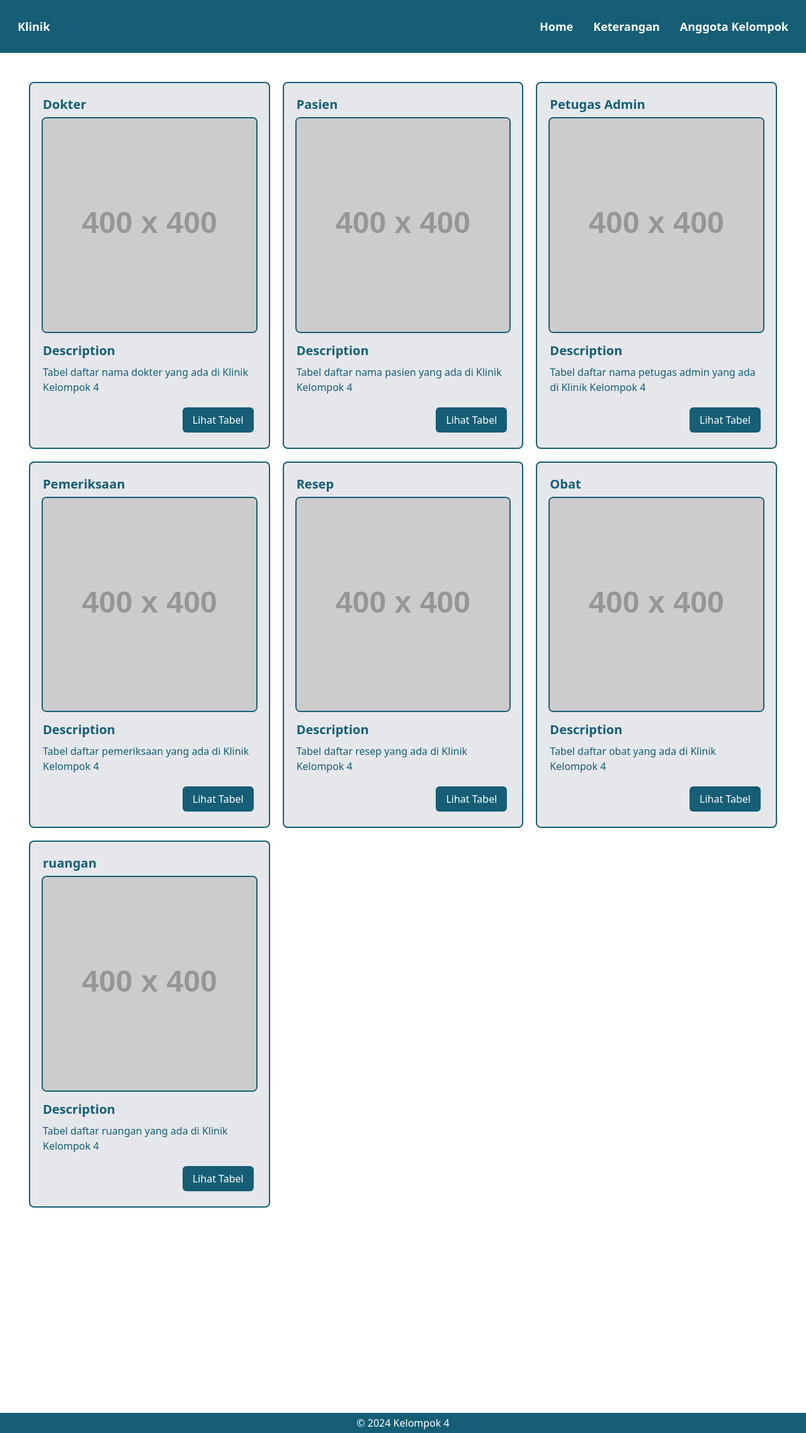
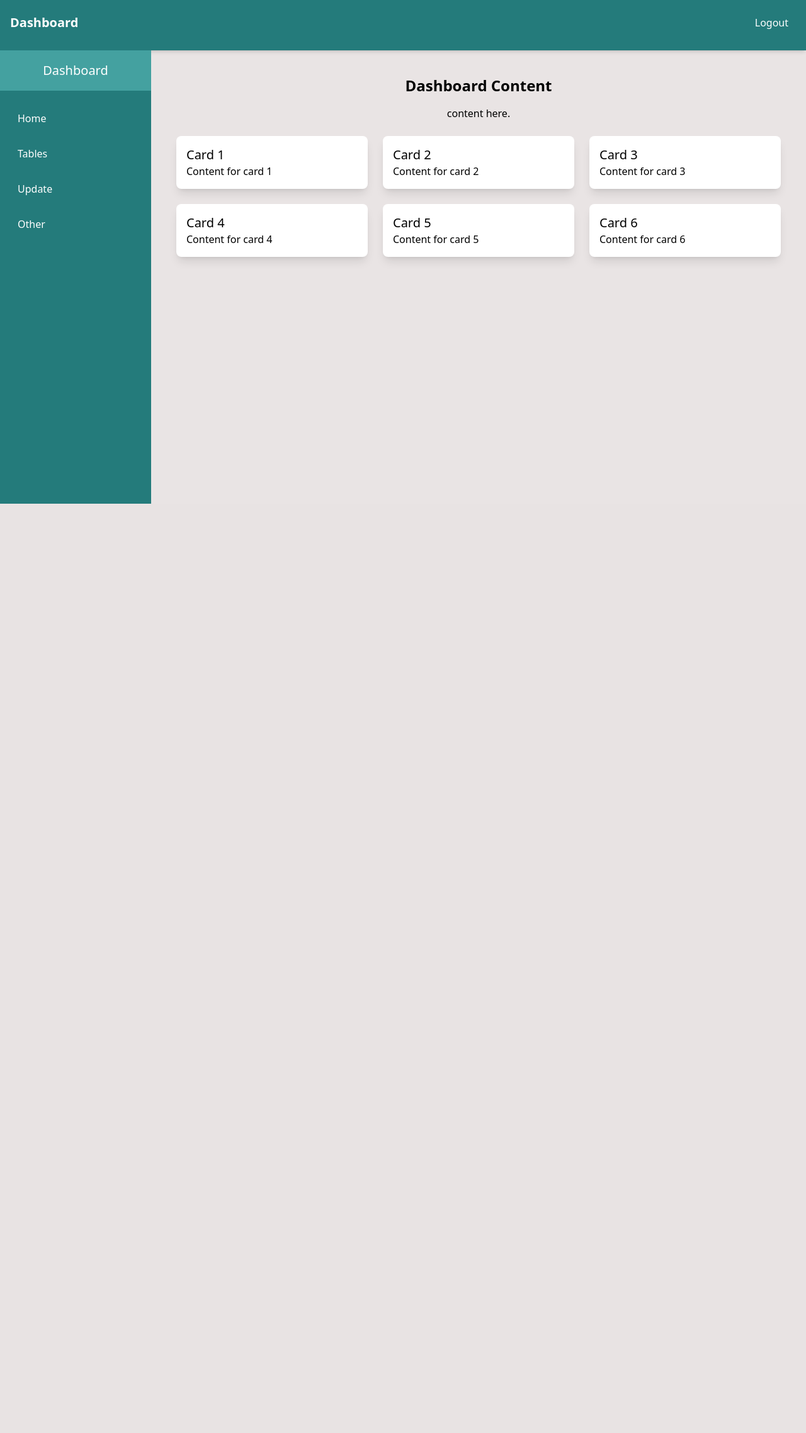
Before and after one commit to FredyRamadhan/flask-pyodbc-sqlserver, a Flask app: page / in a window 1280 px wide. Shown: the whole page at 63% size. After the commit the page ends 800 px from the top, so only its background shows below. Run offline with Flask 3, Linux system fonts and the light colour scheme; grey boxes labelled with a size stand in for pictures from a placeholder-image service; some libraries are stand-ins or nearby versions.

Commit message:
updated table html

```diff
--- a/app/templates/home.html
+++ b/app/templates/home.html
@@ -1,117 +1,41 @@
-<!DOCTYPE html>
-<html lang="en">
-<head>
-    <meta charset="UTF-8">
-    <meta name="viewport" content="width=device-width, initial-scale=1.0">
-    <title>Home</title>
-    <script src="https://cdn.tailwindcss.com"></script>
-</head>
-<body class="min-height-screen">
-    <header>
-        <nav>
-          <div class="flex align-start justify-between p-5 bg-cyan-800 text-white text-lg font-semibold">
-            <div class="flex align-middle p-2">
-              <a href="/">Klinik</a>
+{% extends "index.html" %}
+
+{% block title %}
+Dashboard
+{% endblock %}
+
+{% block content %}
+    <div class="flex-1 p-6 overflow-y-auto">
+        <h2 class="text-2xl font-semibold mb-4 text-dark text-center">Dashboard Content</h2>
+        <p class="text-dark text-center mb-6">content here.</p>
+
+        <!-- Example content -->
+        <div class="mt-6 grid grid-cols-1 sm:grid-cols-2 lg:grid-cols-3 gap-6 max-w-screen-lg mx-auto">
+            <div class="bg-whites p-4 shadow-lg rounded-lg">
+                <h3 class="text-xl font-medium text-dark">Card 1</h3>
+                <p class="text-dark">Content for card 1</p>
             </div>
-            <div class="flex" id="navbarNav">
-              <ul class="flex align-middle gap-3 md:gap-8 text-white p-2">
-                <li class="nav-item">
-                  <a class="nav-link" href="/">Home</a>
-                </li>
-                <li class="nav-item">
-                  <a class="nav-link" href="/dokter">Keterangan</a>
-                </li>
-                <li class="nav-item">
-                  <a class="nav-link" href="/anggota-kelompok">Anggota Kelompok</a>
-                </li>
-              </ul>
+            <div class="bg-whites p-4 shadow-lg rounded-lg">
+                <h3 class="text-xl font-medium text-dark">Card 2</h3>
+                <p class="text-dark">Content for card 2</p>
             </div>
-          </div>
-        </nav>
-    </header>
-    <main class="mb-[40vh]">
-      <section class="max-w-[1200px] grid grid-cols-1 md:grid-cols-2 lg:grid-cols-3 gap-2 mx-auto mt-10">
-          <div class="min-w-[250px]  ring-cyan-800 ring-2 bg-gray-200 inline-flex flex-col gap-2 p-5 rounded-md m-2">
-              <h1 class="font-bold text-xl text-cyan-800">Dokter</h1>
-              <img class="rounded-md ring-2 ring-cyan-800" src="https://placehold.co/400" alt="img">
-              <div  class="text-cyan-800 flex flex-col gap-2 my-2">
-                  <h1 class="text-xl font-bold">Description</h1>
-                  <p>Tabel daftar nama dokter yang ada di Klinik Kelompok 4</p>
-              </div>
-              <div class="flex p-1 justify-end">
-                  <a href="/dokter"><button class="p-2 px-4 rounded-md bg-cyan-800 text-white">Lihat Tabel</button></a>
-              </div>
-          </div>
-          <div class="min-w-[250px]  ring-cyan-800 ring-2 bg-gray-200 inline-flex flex-col gap-2 p-5 rounded-md m-2">
-              <h1 class="font-bold text-xl text-cyan-800">Pasien</h1>
-              <img class="rounded-md ring-2 ring-cyan-800" src="https://placehold.co/400" alt="img">
-              <div  class="text-cyan-800 flex flex-col gap-2 my-2">
-                  <h1 class="text-xl font-bold">Description</h1>
-                  <p>Tabel daftar nama pasien yang ada di Klinik Kelompok 4</p>
-              </div>
-              <div class="flex p-1 justify-end">
-                  <a href="/pasien"><button class="p-2 px-4 rounded-md bg-cyan-800 text-white">Lihat Tabel</button></a>
-              </div>
-          </div>
-          <div class="min-w-[250px] ring-cyan-800 ring-2 bg-gray-200 inline-flex flex-col gap-2 p-5 rounded-md m-2">
-              <h1 class="font-bold text-xl text-cyan-800">Petugas Admin</h1>
-              <img class="rounded-md ring-2 ring-cyan-800" src="https://placehold.co/400" alt="img">
-              <div  class="text-cyan-800 flex flex-col gap-2 my-2">
-                  <h1 class="text-xl font-bold">Description</h1>
-                  <p>Tabel daftar nama petugas admin yang ada di Klinik Kelompok 4</p>
-              </div>
-              <div class="flex p-1 justify-end">
-                  <a href="/petugasAdmin"><button class="p-2 px-4 rounded-md bg-cyan-800 text-white">Lihat Tabel</button></a>
-              </div>
-          </div>
-          <div class="min-w-[250px] ring-cyan-800 ring-2 bg-gray-200 inline-flex flex-col gap-2 p-5 rounded-md m-2">
-              <h1 class="font-bold text-xl text-cyan-800">Pemeriksaan</h1>
-              <img class="rounded-md ring-2 ring-cyan-800" src="https://placehold.co/400" alt="img">
-              <div  class="text-cyan-800 flex flex-col gap-2 my-2">
-                  <h1 class="text-xl font-bold">Description</h1>
-                  <p>Tabel daftar pemeriksaan yang ada di Klinik Kelompok 4</p>
-              </div>
-              <div class="flex p-1 justify-end">
-                  <a href="/petugasAdmin"><button class="p-2 px-4 rounded-md bg-cyan-800 text-white">Lihat Tabel</button></a>
-              </div>
-          </div>
-          <div class="min-w-[250px] ring-cyan-800 ring-2 bg-gray-200 inline-flex flex-col gap-2 p-5 rounded-md m-2">
-              <h1 class="font-bold text-xl text-cyan-800">Resep</h1>
-              <img class="rounded-md ring-2 ring-cyan-800" src="https://placehold.co/400" alt="img">
-              <div  class="text-cyan-800 flex flex-col gap-2 my-2">
-                  <h1 class="text-xl font-bold">Description</h1>
-                  <p>Tabel daftar resep yang ada di Klinik Kelompok 4</p>
-              </div>
-              <div class="flex p-1 justify-end">
-                  <a href="/petugasAdmin"><button class="p-2 px-4 rounded-md bg-cyan-800 text-white">Lihat Tabel</button></a>
-              </div>
-          </div>
-          <div class="min-w-[250px] ring-cyan-800 ring-2 bg-gray-200 inline-flex flex-col gap-2 p-5 rounded-md m-2">
-              <h1 class="font-bold text-xl text-cyan-800">Obat</h1>
-              <img class="rounded-md ring-2 ring-cyan-800" src="https://placehold.co/400" alt="img">
-              <div  class="text-cyan-800 flex flex-col gap-2 my-2">
-                  <h1 class="text-xl font-bold">Description</h1>
-                  <p>Tabel daftar obat yang ada di Klinik Kelompok 4</p>
-              </div>
-              <div class="flex p-1 justify-end">
-                  <a href="/obat"><button class="p-2 px-4 rounded-md bg-cyan-800 text-white">Lihat Tabel</button></a>
-              </div>
-          </div>
-          <div class="min-w-[250px] ring-cyan-800 ring-2 bg-gray-200 inline-flex flex-col gap-2 p-5 rounded-md m-2">
-              <h1 class="font-bold text-xl text-cyan-800">ruangan</h1>
-              <img class="rounded-md ring-2 ring-cyan-800" src="https://placehold.co/400" alt="img">
-              <div  class="text-cyan-800 flex flex-col gap-2 my-2">
-                  <h1 class="text-xl font-bold">Description</h1>
-                  <p>Tabel daftar ruangan yang ada di Klinik Kelompok 4</p>
-              </div>
-              <div class="flex p-1 justify-end">
-                  <a href="/ruangan"><button class="p-2 px-4 rounded-md bg-cyan-800 text-white">Lihat Tabel</button></a>
-              </div>
-          </div>
-      </section>
-    </main>
-    <footer class="relative bottom-0 z-0 w-full">
-      <div class="bg-cyan-800 flex justify-center p-1 text-white">&copy; 2024 Kelompok 4</div>
-    </footer>
-</body>
-</html>
+            <div class="bg-whites p-4 shadow-lg rounded-lg">
+                <h3 class="text-xl font-medium text-dark">Card 3</h3>
+                <p class="text-dark">Content for card 3</p>
+            </div>
+
+            <div class="bg-whites p-4 shadow-lg rounded-lg">
+                <h3 class="text-xl font-medium text-dark">Card 4</h3>
+                <p class="text-dark">Content for card 4</p>
+            </div>
+            <div class="bg-whites p-4 shadow-lg rounded-lg">
+                <h3 class="text-xl font-medium text-dark">Card 5</h3>
+                <p class="text-dark">Content for card 5</p>
+            </div>
+            <div class="bg-whites p-4 shadow-lg rounded-lg">
+                <h3 class="text-xl font-medium text-dark">Card 6</h3>
+                <p class="text-dark">Content for card 6</p>
+            </div>
+        </div>
+    </div>
+{% endblock %}
--- a/app/templates/index.html
+++ b/app/templates/index.html
@@ -44,7 +44,7 @@
                     Dashboard
                 </div>
                 <ul class="space-y-4 mt-6 px-4">
-                    <li><a href="#" class="block py-2 px-3 rounded hover:bg-accent_dark">Home</a></li>
+                    <li><a href="/" class="block py-2 px-3 rounded hover:bg-accent_dark">Home</a></li>
                     <li><a href="/dokter" class="block py-2 px-3 rounded hover:bg-accent_dark">Tables</a></li>
                     <li><a href="/dokter/create" class="block py-2 px-3 rounded hover:bg-accent_dark">Update</a></li>
                     <li><a href="#" class="block py-2 px-3 rounded hover:bg-accent_dark">Other</a></li>
```
Also changed, not shown: app/templates/createDokter.html (deleted, +0 -109 lines), app/templates/dokter.html (deleted, +0 -95 lines).
